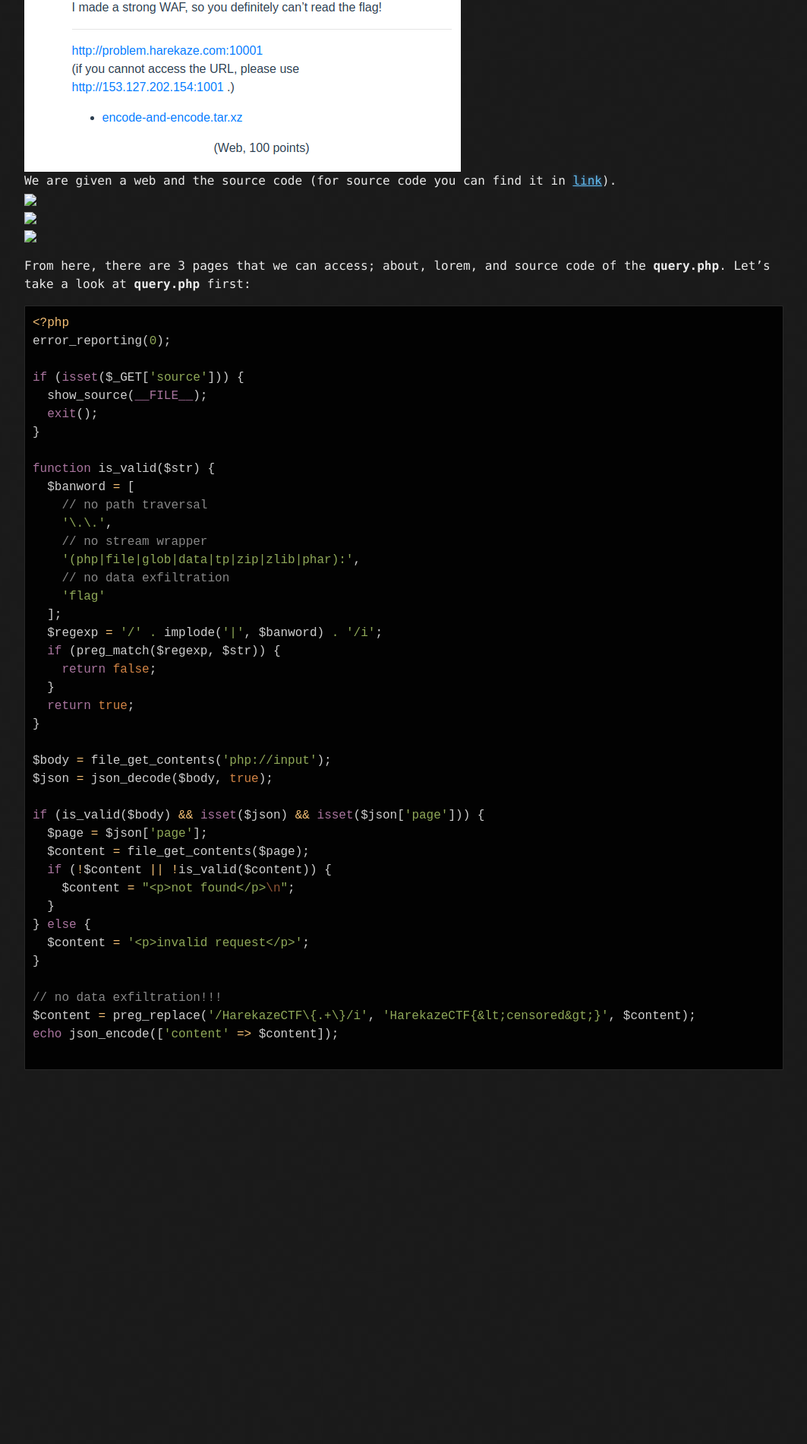
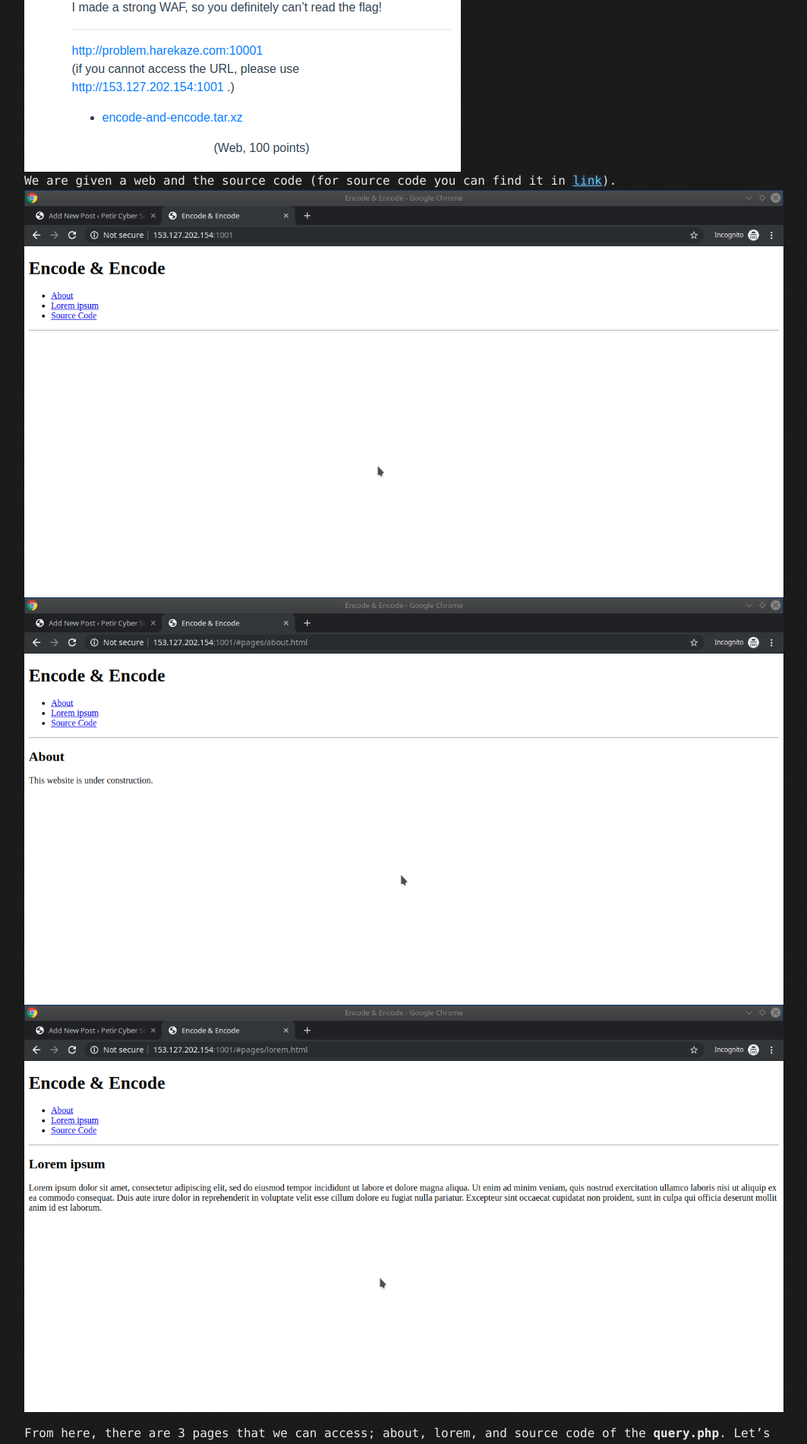
Before and after one commit to ArkAngels/ArkAngels.github.io, a Jekyll site: the page built from ctf/harekazectf2019/encode_and_encode/index.md, in a window 1280 px wide. Shown: the part 454-2354 px from the top of the page at 76% size, without its empty margins (108-1171 px from the left). Built offline with Jekyll 4.4.1, drawn with Linux system fonts in a browser that asks for light colours; the repository's description, which GitHub fills in, is left out; before the commit the page ends 1882 px from its top, so only the background shows below that.

Commit message:
Test new writeup

````diff
--- a/ctf/harekazectf2019/encode_and_encode/index.md
+++ b/ctf/harekazectf2019/encode_and_encode/index.md
@@ -7,9 +7,9 @@ title: [Harekaze CTF 2019 - Encode and Encode]
 ## Challenge Descripton:
 <img src="https://blog.xarkangels.com/ctf/assets/harekaze2019_encode/challdesc.png" align="center"><br>
 We are given a web and the source code (for source code you can find it in <a href="https://github.com/ArkAngels/CTF-Source-Codes/tree/master/Harekaze%20CTF%202019%20-%20Encode%20and%20Encode">link</a>).<br>
-<img src="https://blog.xarkangels.com/ctf/assets/harekaze_encode/index.png" align="center"><br>
-<img src="https://blog.xarkangels.com/ctf/assets/harekaze_encode/about.png" align="center"><br>
-<img src="https://blog.xarkangels.com/ctf/assets/harekaze_encode/lorem.png" align="center"><br>
+<img src="https://blog.xarkangels.com/ctf/assets/harekaze2019_encode/index.png" align="center"><br>
+<img src="https://blog.xarkangels.com/ctf/assets/harekaze2019_encode/about.png" align="center"><br>
+<img src="https://blog.xarkangels.com/ctf/assets/harekaze2019_encode/lorem.png" align="center"><br>
 
 From here, there are 3 pages that we can access; about, lorem, and source code of the <b>query.php</b>. Let's take a look at <b>query.php</b> first:
 ```php
````
